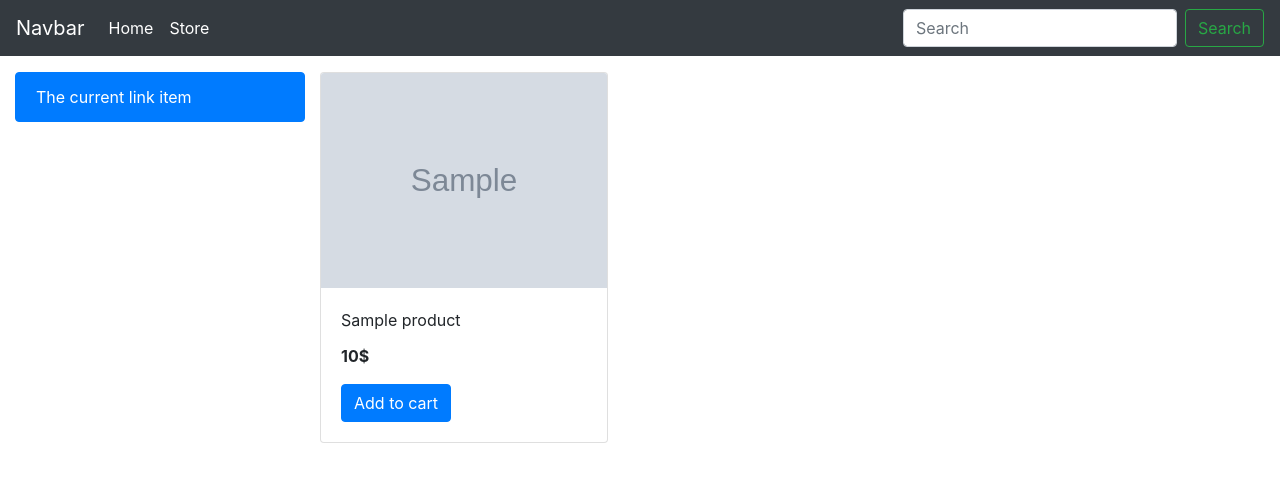
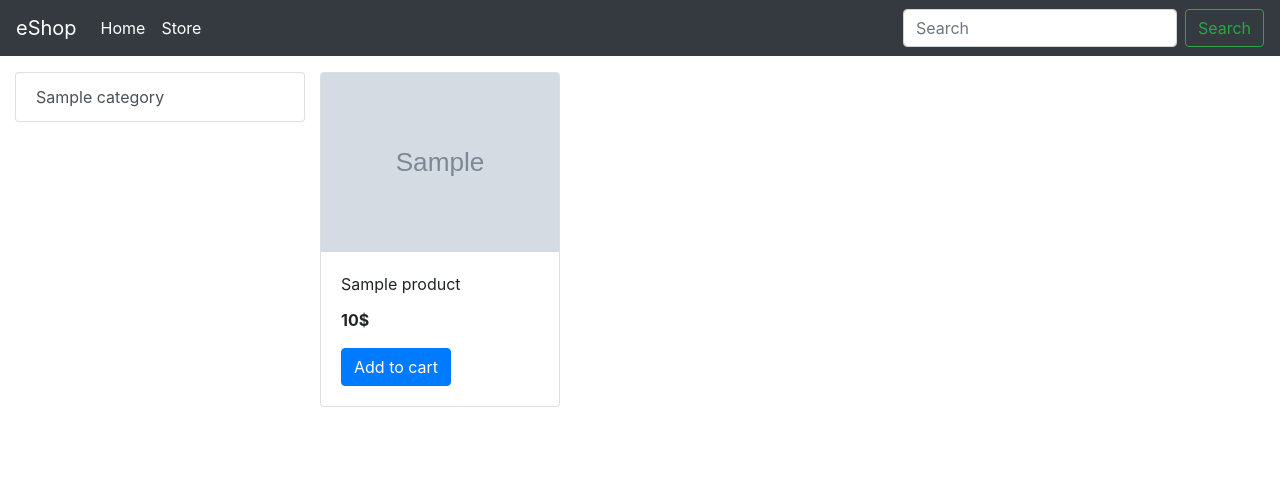
Before and after one commit to naheantarik/EShop_backend, a Python web app: template store/templates/index.html in a window 1280 px wide. Shown: the top 482 px of the page. Run offline with Jinja, Linux system fonts and the light colour scheme; the template is opened without the code that fills it: most values are stand-ins (such as "Sample title", 1, 10 or a date in 2020); grey boxes marked "Sample" are stand-in pictures; some libraries are stand-ins or nearby versions.

Commit message:
Initial commit

```diff
--- a/store/templates/index.html
+++ b/store/templates/index.html
@@ -6,9 +6,11 @@
 
     <div class="col-lg-3">
       <div class="list-group">
-        <a href="#" class="list-group-item list-group-item-action active">
-          The current link item
+        {% for category in categorys %}
+        <a href="#" class="list-group-item list-group-item-action">
+          {{category.name}}
         </a>
+        {% endfor %}
       </div>
     </div>
 
@@ -16,7 +18,7 @@
     <div id="product" class="col-lg-9 max-auto">
       <div class="row max-auto">
         {% for product in products %}
-        <div class="card max-auto mb-3" style="width: 18rem">
+        <div class="card max-auto mb-3" style="width: 15rem">
           <img
             src="{{product.image.url}}"
             class="card-img-top"
--- a/store/templates/navbar.html
+++ b/store/templates/navbar.html
@@ -1,5 +1,5 @@
 <nav class="navbar navbar-expand-lg navbar-dark bg-dark">
-  <a class="navbar-brand" href="#">Navbar</a>
+  <a class="navbar-brand" href="#">eShop</a>
   <button
     class="navbar-toggler"
     type="button"
--- a/store/views.py
+++ b/store/views.py
@@ -8,4 +8,8 @@ def index(request):
     prduct = Product.get_all_product()
     category = Category.get_all_category()
 
-    return render(request, 'index.html', {'products': prduct}, {'categorys': category})
+    data = {}
+    data['products'] = prduct
+    data['categorys'] = category
+
+    return render(request, 'index.html', data)
```
Also changed, not shown: Media/products/PikPng.com_smartwatch-png_5882161.png (added), Media/products/hd-blue-apple-smart-watch-series-6-png-31624674161flnwxqblsl.png (added), Media/products/infino-photography-LAacfd1Hn8g-unsplash.jpg (added), Media/products/infino-photography-LAacfd1Hn8g-unsplash_CofuLL5.jpg (added), db.sqlite3.
